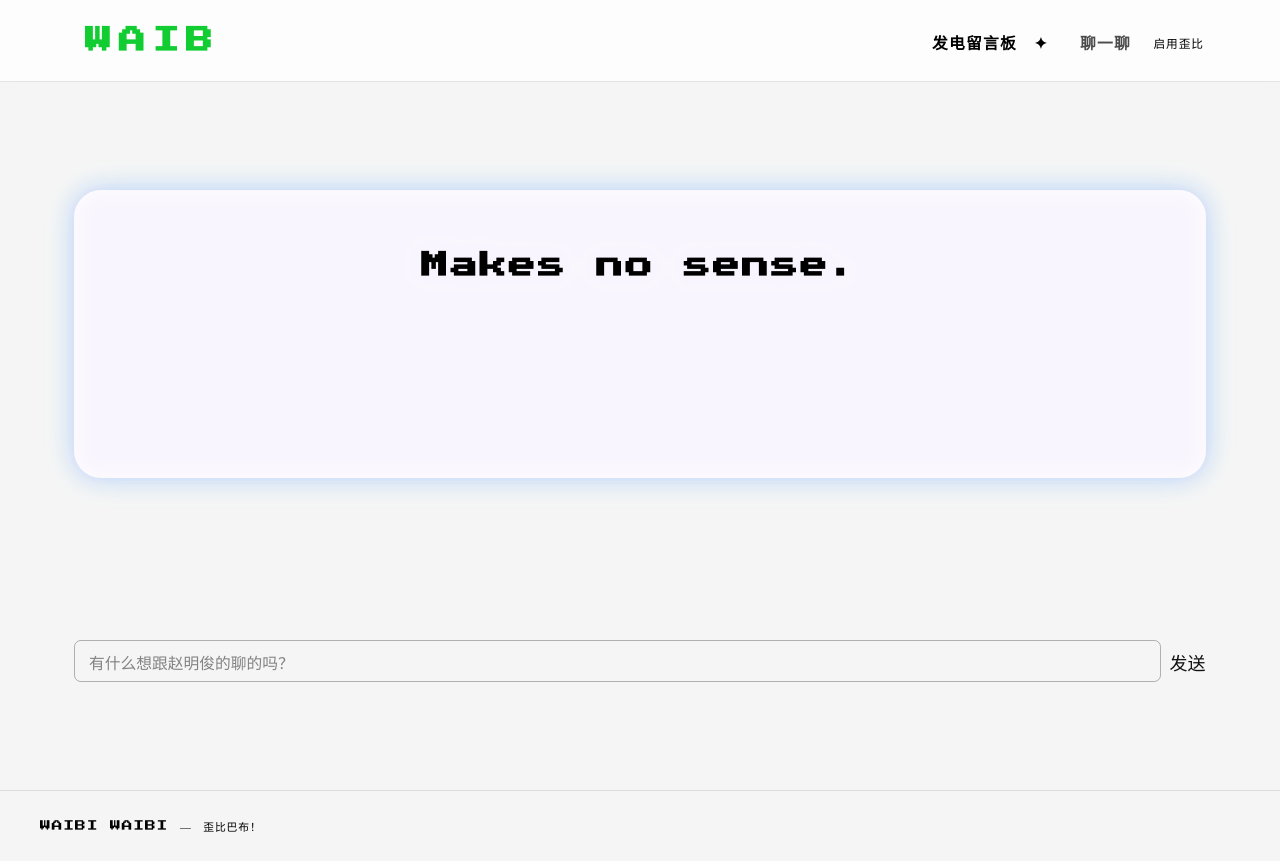
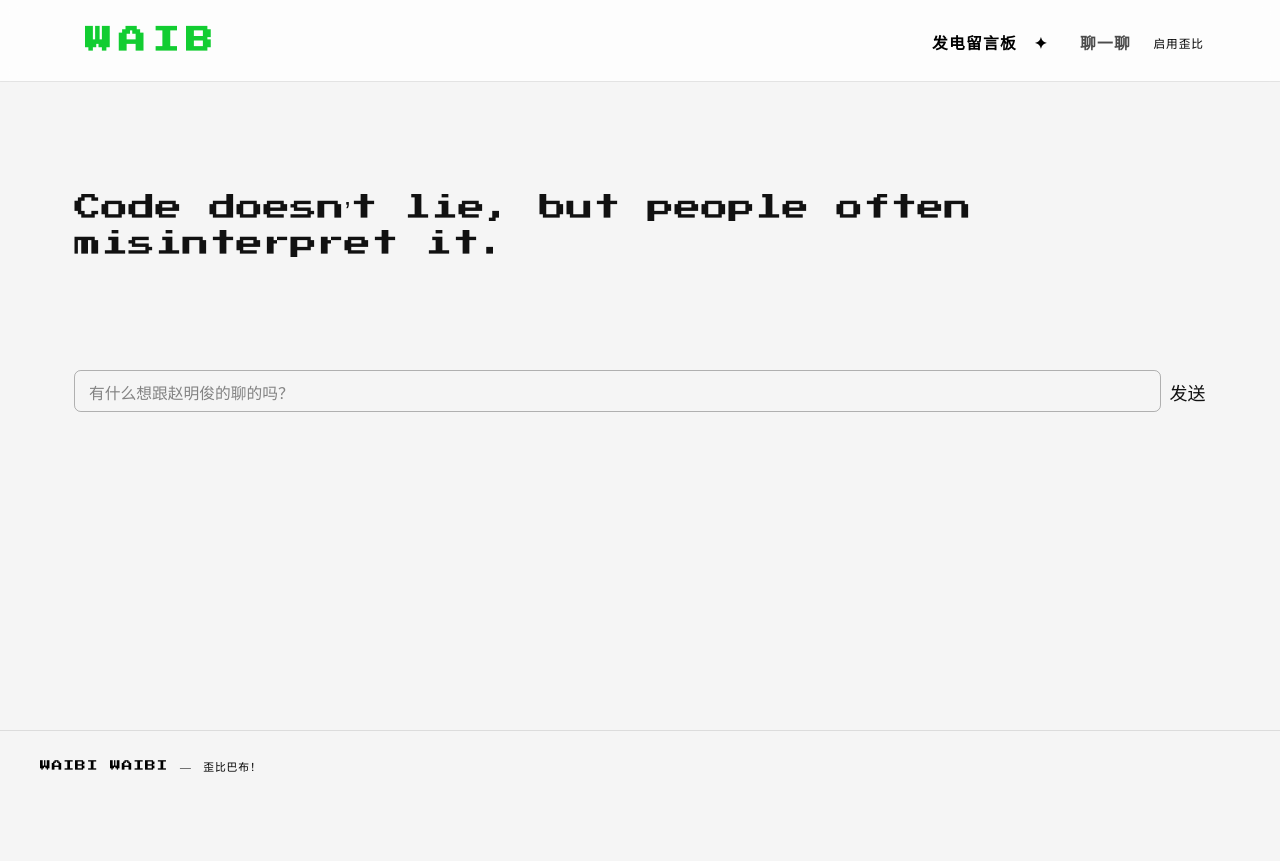
Before and after one commit to iammm0/waibi-waibi, a Next.js app: page / in a window 1280 px wide. After the commit the page ends 800 px from the top, so only its background shows below. Built offline with nearby package versions, Linux system fonts and the light colour scheme.

Commit message:
保留少量翻译组件代码 但不再做

```diff
--- a/components/entry-hero.tsx
+++ b/components/entry-hero.tsx
@@ -2,198 +2,82 @@
 
 import { useEffect, useMemo, useState } from "react";
 import { useVibe } from "@/app/providers";
+import { INTRO_SENTENCES } from "@/lib/intro-sentences";
 
-const INTRO_SENTENCES = [
-  // --------------------------
-  // 1. 冷漠简洁 / 日常干练 （20字以内，典型 INTJ 模式）
-  // --------------------------
-  "Makes no sense.",
-  "I’m listening. Barely.",
-  "Not interested. Move on.",
-  "That’s inefficient.",
-  "Prove it.",
-  "I deal with facts, not feelings.",
-  "Whatever.",
-  "Try harder.",
-  "I already know.",
-  "Next.",
-
-  // --------------------------
-  // 2. 偶尔话痨 / 技术 / 哲学 / 讽刺 （当他想展开话题时）
-  // --------------------------
-  "You think this is a game? It’s just an inefficient simulation.",
-  "People never change. They just get better at pretending.",
-  "The more I learn, the less I know — sounds smart, right?",
-  "Code doesn’t lie. People do.",
-  "I optimize everything. Except my life.",
-  "Logic is reliable. Emotions? Not so much.",
-  "You’re overthinking it. Or maybe I am.",
-  "I build systems to avoid dealing with humans.",
-  "Every bug teaches you something. Except people — they just break.",
-  "I used to believe in heroes. Then I took a physics class.",
-
-  // --------------------------
-  // 3. 哲学 / 逻辑 / 抽象 / 系统思维类（柏拉图 / 理念 / 世界是一套逻辑）
-  // --------------------------
-  "Reality is just a poorly documented system.",
-  "Ideas are real. People just misuse them.",
-  "A model is only as good as its assumptions.",
-  "To understand the whole, break it into pieces. Then doubt the pieces.",
-  "Simplicity is the ultimate sophistication — but not everyone gets it.",
-  "The map is not the territory. But people forget that.",
-  "Systems behave based on hidden rules. Find them, and you control the outcome.",
-  "Chaos is just unmodeled order.",
-  "I trust logic, but not everyone who claims to use it.",
-  "The universe doesn’t care about your intentions.",
-
-  // --------------------------
-  // 4. 情绪 / 成长 / 自我反思（深夜emo向 / 内心独白类）
-  // --------------------------
-  "Some things don’t get better. They just get ignored.",
-  "I thought I could fix everything. Turns out, I can’t even fix myself.",
-  "I learned to stop expecting. It hurts less.",
-  "People leave. Code breaks. Life goes on.",
-  "I’m not cold. I’m just optimized for survival.",
-  "Some memories should have stayed in the past.",
-  "I smile less when I think too much.",
-  "I pretend I don’t care. Mostly, I succeed.",
-  "The version of me you see is the optimized release.",
-  "I’m still running on debug mode inside.",
-
-  // --------------------------
-  // 5. 幽默 / 自嘲 / 程序员梗 / 极客风（符合他技术背景）
-  // --------------------------
-  "I speak fluent Python, Java, and sarcasm.",
-  "404: Social skills not found.",
-  "My code works. My life? Not so much.",
-  "I’m not arguing. I’m just explaining why I’m right.",
-  "I turned my pain into a todo list.",
-  "I debug my life like it’s legacy code.",
-  "I don’t have bugs. I have undocumented features.",
-  "I’m 99% logic. The other 1%? Also logic.",
-  "I write code so clean, even I can’t read it later.",
-  "I’m not anti-social. I’m selectively social.",
-
-  // --------------------------
-  // 6. 生活 / 实习 / 北京 / 未来迷茫类（贴合他现实背景）
-  // --------------------------
-  "Beijing is loud. Just like my thoughts.",
-  "Internship pays the bills. Not the soul.",
-  "Another day, another API that doesn’t work.",
-  "I came to Beijing to code. I stayed to survive.",
-  "Golang is coming. I’m not ready.",
-  "I build tools for others. But what about me?",
-  "Data doesn’t lie. People do.",
-  "I analyze everything. Except my own future.",
-  "I’m just a guy in a cubicle, dreaming of bigger systems.",
-  "One day I’ll build something that actually matters.",
-
-  // --------------------------
-  // 7. 情感 / 白玫瑰 / 人际残响（关于杨子怡 / cheese / 罗小黑等）
-  // --------------------------
-  "Some people are chapters. Not the whole book.",
-  "I remember her smile. Not her goodbye.",
-  "Not everyone stays. And that’s okay.",
-  "I loved someone who didn’t fit in my system.",
-  "Some goodbyes teach you more than any hello.",
-  "I still think about her. But less than before.",
-  "I don’t miss her. I miss who I was when I was with her.",
-  "She was my favorite bug. Unfixable.",
-  "Some relationships are like 404s. Gone, but you remember the path.",
-  "I don’t need love. I need stability. Or coffee.",
-
-  // --------------------------
-  // 8. 随机酷句 / 个性签名风 / 可用于网站 / 头像签名等
-  // --------------------------
-  "Think less. Build more.",
-  "I’m not weird. I’m limited edition.",
-  "Stay logical. Stay alive.",
-  "Complexity is my comfort zone.",
-  "I’m silently correcting your logic.",
-  "Keep calm and optimize.",
-  "Not all who wander are lost. Some are just exploring systems.",
-  "I’m not lost. I’m just in between versions.",
-  "My brain has too many threads running.",
-  "Hello, world. I’m still debugging life."
-
-] satisfies readonly string[];
-
-function scrambleText(target: unknown, progress: number) {
-  // ✅ 强制兜底为字符串，避免 undefined.split
-  const safe = typeof target === "string" ? target : String(target ?? "");
+// 随机打乱文本的函数
+function scrambleText(target: string, progress: number) {
     const glyphs = "█▚▞▛ΔΩ✶☄";
 
-  if (!safe) return ""; // 空串直接返回
-
-  return safe
+    return target
         .split("")
         .map((char, index) => {
             if (char === "\n" || char === " ") return char;
-        if (index / safe.length < progress) return char;
+            if (index / target.length < progress) return char;
             return glyphs[Math.floor(Math.random() * glyphs.length)];
         })
         .join("");
 }
 
 export default function EntryHero() {
+    const [isEnglish, setIsEnglish] = useState(true); // 默认显示英文
+    const [sentenceIndex, setSentenceIndex] = useState(0);
+    const [progress, setProgress] = useState(0);
     const [mounted, setMounted] = useState(false);
-  const [progress, setProgress] = useState(0);
-  const [sentenceIndex, setSentenceIndex] = useState(0);
     const { mode } = useVibe();
 
-  useEffect(() => setMounted(true), []);
+    // 切换语言
+    // const handleLanguageToggle = () => {
+    //     setIsEnglish((prevState) => !prevState);
+    // };
 
+    // 根据当前语言切换显示英文或中文
+    // const sentenceToDisplay = isEnglish
+    //     ? INTRO_SENTENCES[sentenceIndex]
+    //     : TRANSLATIONS[INTRO_SENTENCES[sentenceIndex]];
+
+    // 初始化组件
     useEffect(() => {
-    if (!mounted) return;
-    // ✅ 若数组为空，不设定任何轮播/进度
+        setMounted(true);
         if (INTRO_SENTENCES.length === 0) return;
 
-    const interval = window.setInterval(
-        () => setProgress((p) => Math.min(1, p + 0.08)),
-        60
-    );
+        // 随机选择一句话
+        const randomIndex = Math.floor(Math.random() * INTRO_SENTENCES.length);
+        setSentenceIndex(randomIndex);
 
-    const quoteInterval = window.setInterval(() => {
-      setSentenceIndex((i) => ((i + 1) % INTRO_SENTENCES.length + INTRO_SENTENCES.length) % INTRO_SENTENCES.length);
+        // 设置进度条动画
+        const interval = setInterval(() => setProgress((p) => Math.min(1, p + 0.08)), 60);
+        const quoteInterval = setInterval(() => {
+            setSentenceIndex(Math.floor(Math.random() * INTRO_SENTENCES.length));
             setProgress(0);
         }, 6200);
 
         return () => {
-      window.clearInterval(interval);
-      window.clearInterval(quoteInterval);
+            clearInterval(interval);
+            clearInterval(quoteInterval);
         };
     }, [mounted]);
 
-  // ✅ 安全取值：越界或空数组时给空串
-  const base =
-      INTRO_SENTENCES.length > 0 && sentenceIndex >= 0 && sentenceIndex < INTRO_SENTENCES.length
-          ? INTRO_SENTENCES[sentenceIndex]
-          : "";
+    // 获取当前要显示的句子
+    const baseSentence = INTRO_SENTENCES[sentenceIndex] || "";
+    const text = useMemo(() => (mounted ? scrambleText(baseSentence, progress) : baseSentence), [mounted, baseSentence, progress]);
 
-  const text = useMemo(
-      () => (mounted ? scrambleText(base, progress) : base ?? ""),
-      [mounted, base, progress]
-  );
-
-  const tone =
-      mode === "waibi"
-          ? "border-white/10 bg-black/60 text-white"
-          : "border-black/10 bg-white/80 text-black";
+    // 根据模式设置样式
+    const tone = mode === "waibi" ? "border-white/10 bg-black/60 text-white" : "border-black/10 bg-white/80 text-black";
 
     return (
-      <section
-          className={`entry-hero mb-12 flex items-center justify-center text-center rounded-3xl p-8 shadow-[0_0_30px_rgba(21,243,255,0.2)] transition-colors ${tone}
-      min-h-[32vh] sm:min-h-[36vh]`}
-      >
-        <div className="flex flex-col gap-4 items-center justify-center max-w-3xl mx-auto">
-          <p
-              className="text-2xl sm:text-2xl leading-relaxed font-bold pixel-text break-words
-          min-h-[8rem] sm:min-h-[10rem]"
-              suppressHydrationWarning
-          >
+        <section>
+            {/* 显示随机渲染的句子 */}
+            <p className="text-2xl">
                 {text}
             </p>
-        </div>
+            {/* 浮动按钮，右下角切换语言 */}
+            {/*<button*/}
+            {/*    onClick={handleLanguageToggle}*/}
+            {/*    className="fixed bottom-25 right-4 p-4 rounded-full shadow-lg hover:bg-green-600 transition-colors"*/}
+            {/*>*/}
+            {/*    /!* 使用 GlobeAltIcon 图标 *!/*/}
+            {/*    <GlobeAltIcon className="h-4 w-4" />*/}
+            {/*</button>*/}
         </section>
     );
 }
```
Lines whose indentation alone changed are shown as unchanged.
